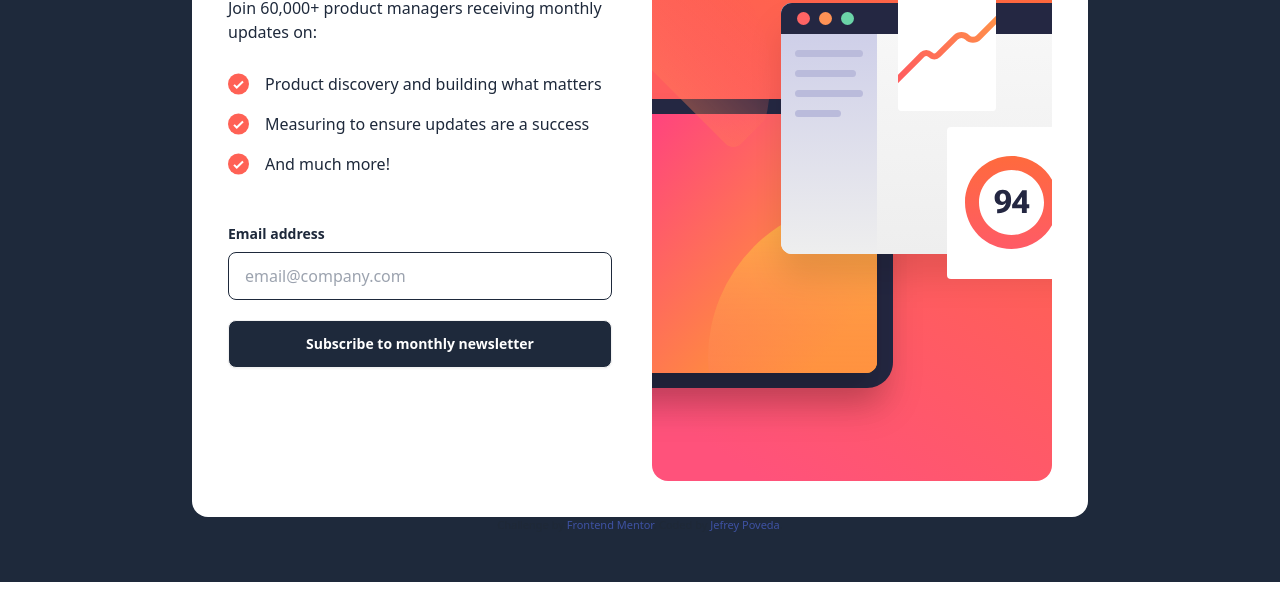
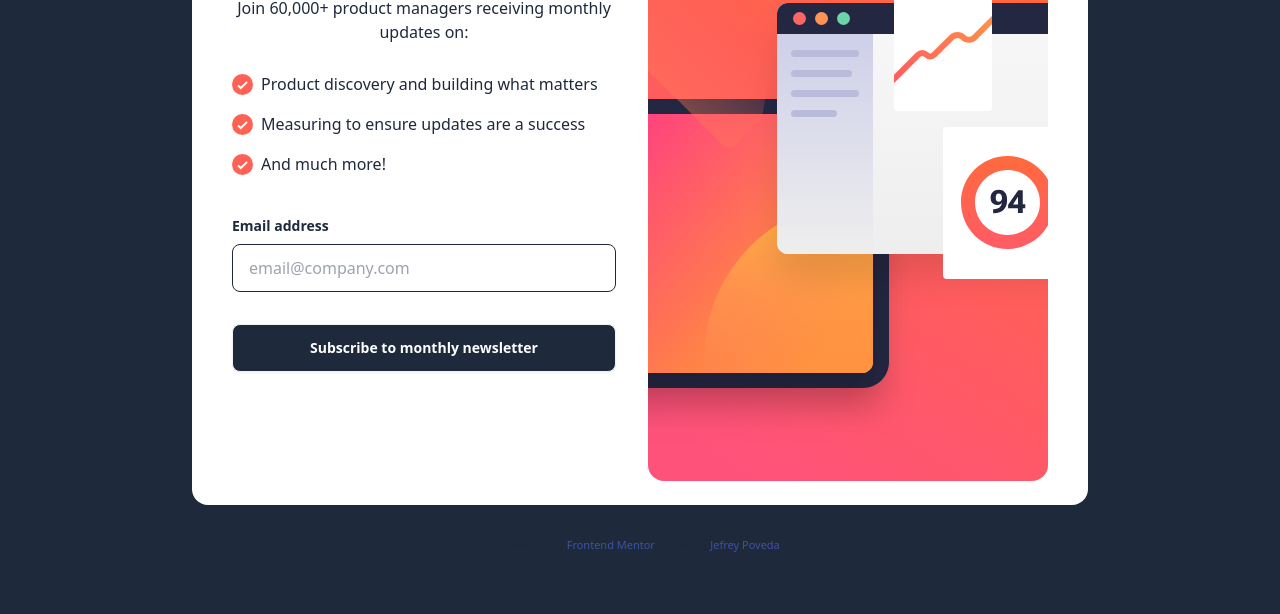
Before and after one commit to HelljumperJ/sub-monthly, a website: page index.html in a window 1280 px wide. Shown: the part 196-810 px from the top of the page. Drawn offline with Linux system fonts and the light colour scheme.

Commit message:
email show

```diff
--- a/index.html
+++ b/index.html
@@ -14,47 +14,52 @@
   </style>
 </head>
 
-  <!-- Sign-up form start -->
-  <body class="py-12 bg-slate-800">
-
-    <div class="flex justify-center max-w-4xl py-3 m-auto bg-white card lg:card-side">
-        <div class="order-last">
-        <figure><img src="./assets/images/illustration-sign-up-desktop.svg" class="max-w-sm py-6 rounded-lg"/></figure>
-        </div>
-        <div>
+<body class="flex items-center justify-center py-12 bg-slate-800">
+  <div class="max-w-4xl py-3 m-auto">
+    <div class="px-10 bg-white card lg:card-side">
+      <div class="order-last">
+        <figure><img src="./assets/images/illustration-sign-up-desktop.svg" class="max-w-sm py-6 ml-8 overflow-hidden rounded-xl"/></figure>
+      </div>
+      <div class="text-center">
         <h1 class="pt-16 text-5xl font-bold text-slate-800">Stay updated!</h1>
 
         <p class="py-5 text-slate-800">Join 60,000+ product managers receiving monthly <br> updates on:</p>
 
-        <div class="flex py-2">
-          <img src="./assets/images/icon-list.svg" class="mr-4"/>
+        <div class="flex items-center py-2">
+          <img src="./assets/images/icon-list.svg" class="mr-2"/>
           <p class="text-slate-800"> Product discovery and building what matters </p>
         </div>
-        <div class="flex py-2">
-          <img src="./assets/images/icon-list.svg" class="mr-4"/>
+        <div class="flex items-center py-2">
+          <img src="./assets/images/icon-list.svg" class="mr-2"/>
           <p class="text-slate-800"> Measuring to ensure updates are a success </p>
         </div>
-        <div class="flex py-2">
-          <img src="./assets/images/icon-list.svg" class="mr-4"/>
+        <div class="flex items-center py-2">
+          <img src="./assets/images/icon-list.svg" class="mr-2"/>
           <p class="text-slate-800"> And much more! </p>
         </div>
 
-        <form action="success.html">
-        <label class="py-8 pb-5 pr-10 form-control">
-          <div class="form-control">
-            <span class="py-2 pr-10 font-bold label-text text-slate-800">Email address</span>
+        <form onsubmit="alerta(); return false;">
+          <div class="justify-center m-auto">
+            <label for="emailtxt" class="flex items-start pt-8 -mb-4 font-bold label-text text-slate-800">Email address</label><br>
+            <input type="email" id="emailtxt" name="email" placeholder="email@company.com" class="bg-white input input-bordered w-96 border-slate-800" required=true/>
+            <br><br>
+            <button type="submit" class="mt-2 text-white btn bg-slate-800 w-96">Subscribe to monthly newsletter</button>
           </div>
-            <input type="email" placeholder="email@company.com" class="bg-white input input-bordered w-96 border-slate-800" id="emailtxt" required=true/>
-        </label>
-        <button class="text-white btn bg-slate-800 w-96" onclick="alerta()" type="submit">Subscribe to monthly newsletter</button>
         </form>
-        </div>
       </div>
+    </div>
 
-  <div class="attribution">
-    Challenge by <a href="https://www.frontendmentor.io?ref=challenge" target="_blank">Frontend Mentor</a>.
-    Coded by <a href="#">Jefrey Poveda</a>.
+    <div class="mt-8 attribution">
+      Challenge by <a href="https://www.frontendmentor.io?ref=challenge" target="_blank">Frontend Mentor</a>.
+      Coded by <a href="#">Jefrey Poveda</a>.
+    </div>
   </div>
-  <script src="main.js"></script>
+
+  <script>
+    function alerta() {
+      var email = document.getElementById('emailtxt').value;
+      window.location.href = `success.html?email=${encodeURIComponent(email)}`;
+    }
+  </script>
 </body>
 </html>
--- a/main.js
+++ b/main.js
@@ -1,6 +1,4 @@
-let output = document.getElementById("output");
-let emailtxt = document.getElementById('emailtxt');
-
-  function alerta() {
-    output.innerHTML = `La fecha seleccionada es: ${emailtxt.value}`;
+function alerta() {
+  var email = document.getElementById('emailtxt').value;
+  window.location.href = `success.html?email=${encodeURIComponent(email)}`;
 }
```
Also changed, not shown: success.html (+10 -2 lines), assets/css/styles.css.
